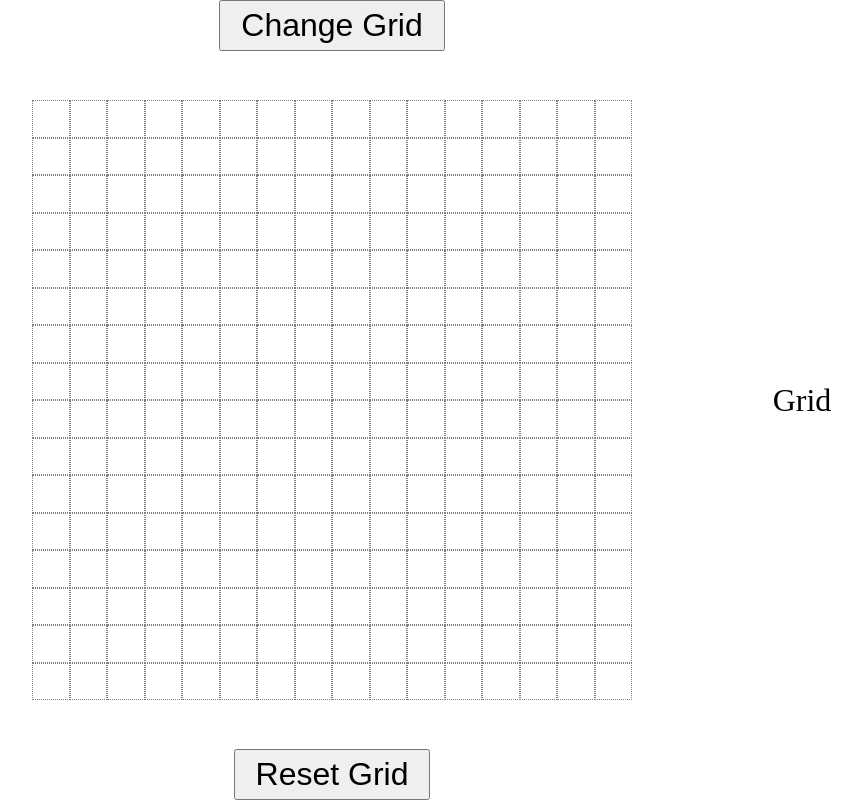
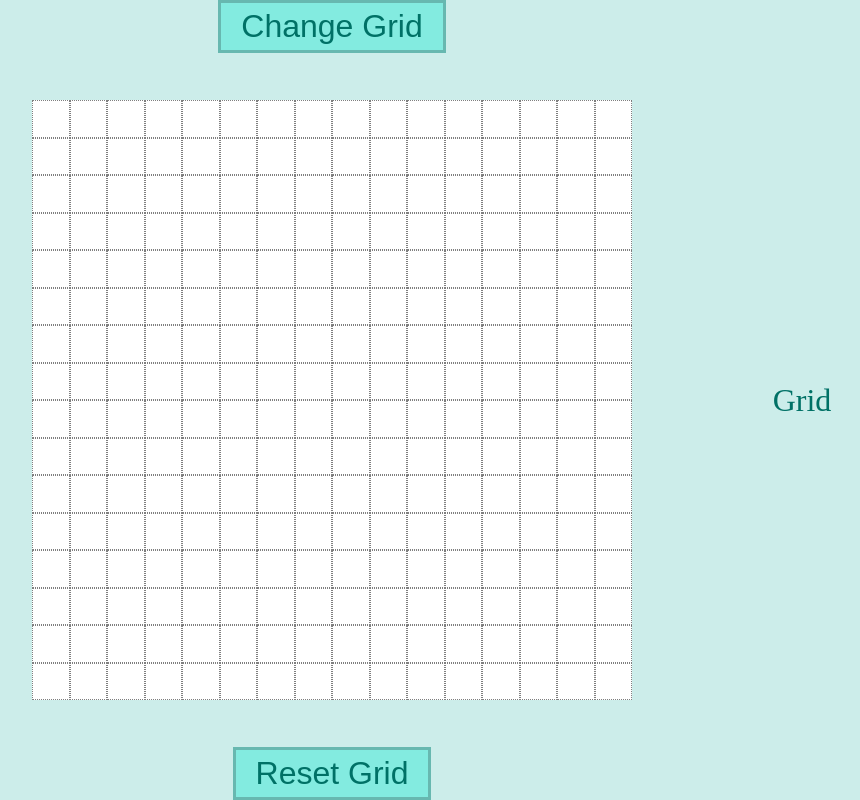
Before and after one commit to alimadani-0/etch-a-sketch, a plain HTML site: page index.html in a window 1280 px wide. Shown: the whole page, without its empty margins (308-1168 px from the left). Drawn offline with Linux system fonts and the light colour scheme.

Commit message:
Add color palette to page

```diff
--- a/css/style.css
+++ b/css/style.css
@@ -1,4 +1,13 @@
+.white {
+    background-color: white;
+}
+
+.font-color {
+    color: #007166;
+}
+
 body {
+    background-color: #CCEDEA;
     margin: 0;
     height: 100vh;
     width: 100vw;
@@ -10,6 +19,8 @@ body {
 }
 
 button {
+    background-color: #83EBE0;
+    border: 3px solid #67B8B0;
     font-size: xx-large;
     width: fit-content;
     padding: 5px 20px;
--- a/index.html
+++ b/index.html
@@ -9,12 +9,12 @@
     <script src="./js/script.js" defer></script>
 </head>
 <body>
-    <button id="change-grid">Change Grid</button>
+    <button id="change-grid" class="font-color">Change Grid</button>
     <div id="middle-section">
         <div class="side"></div>
         <div id="grid-container"></div>
-        <div id="grid-info" class="side"><span></span> Grid</div>
+        <div id="grid-info" class="side font-color"><span></span> Grid</div>
     </div>
-    <button id="reset-grid">Reset Grid</button>
+    <button id="reset-grid" class="font-color">Reset Grid</button>
 </body>
 </html>
--- a/js/script.js
+++ b/js/script.js
@@ -10,7 +10,7 @@ function createGrid(size = 16) {
         for (let column = 0; column < size; column++) {
             const squareDiv = document.createElement('div');
             squareDiv.style.width = `${DIV_LENGTH}%`;
-            squareDiv.classList.add('grid-square', 'border');
+            squareDiv.classList.add('grid-square', 'border', 'white');
             rowDiv.appendChild(squareDiv);
         };
 
```
